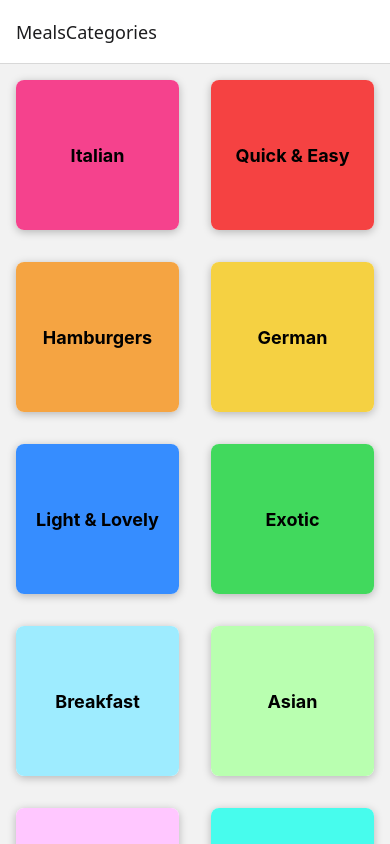
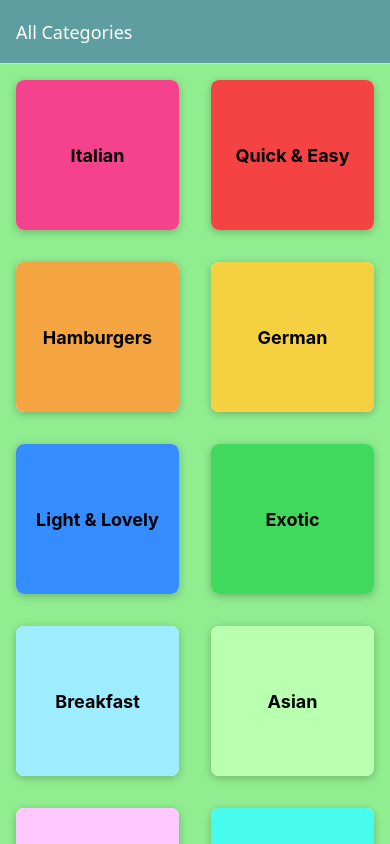
Before and after one commit to dgomie/RN-navigation, a React Native app: screen / in a window 390 px wide. Built offline with nearby package versions, Linux system fonts and the light colour scheme.

Commit message:
set options to Stack.screens

```diff
--- a/App.js
+++ b/App.js
@@ -13,9 +13,27 @@
     <>
       <StatusBar style="dark" />
       <NavigationContainer>
-        <Stack.Navigator>
-          <Stack.Screen name="MealsCategories" component={CategoriesScreen} />
-          <Stack.Screen name="MealsOverview" component={MealsOverviewScreen} />
+        <Stack.Navigator
+          screenOptions={{
+            headerStyle: { backgroundColor: 'cadetblue' },
+            headerTintColor: 'white',
+            contentStyle: {backgroundColor: 'lightgreen'}
+          }}
+        >
+          <Stack.Screen
+            name="MealsCategories"
+            component={CategoriesScreen}
+            options={{
+              title: 'All Categories',
+            }}
+          />
+          <Stack.Screen
+            name="MealsOverview"
+            component={MealsOverviewScreen}
+            options={{
+              title: 'Meals Overview',
+            }}
+          />
         </Stack.Navigator>
       </NavigationContainer>
     </>
```
